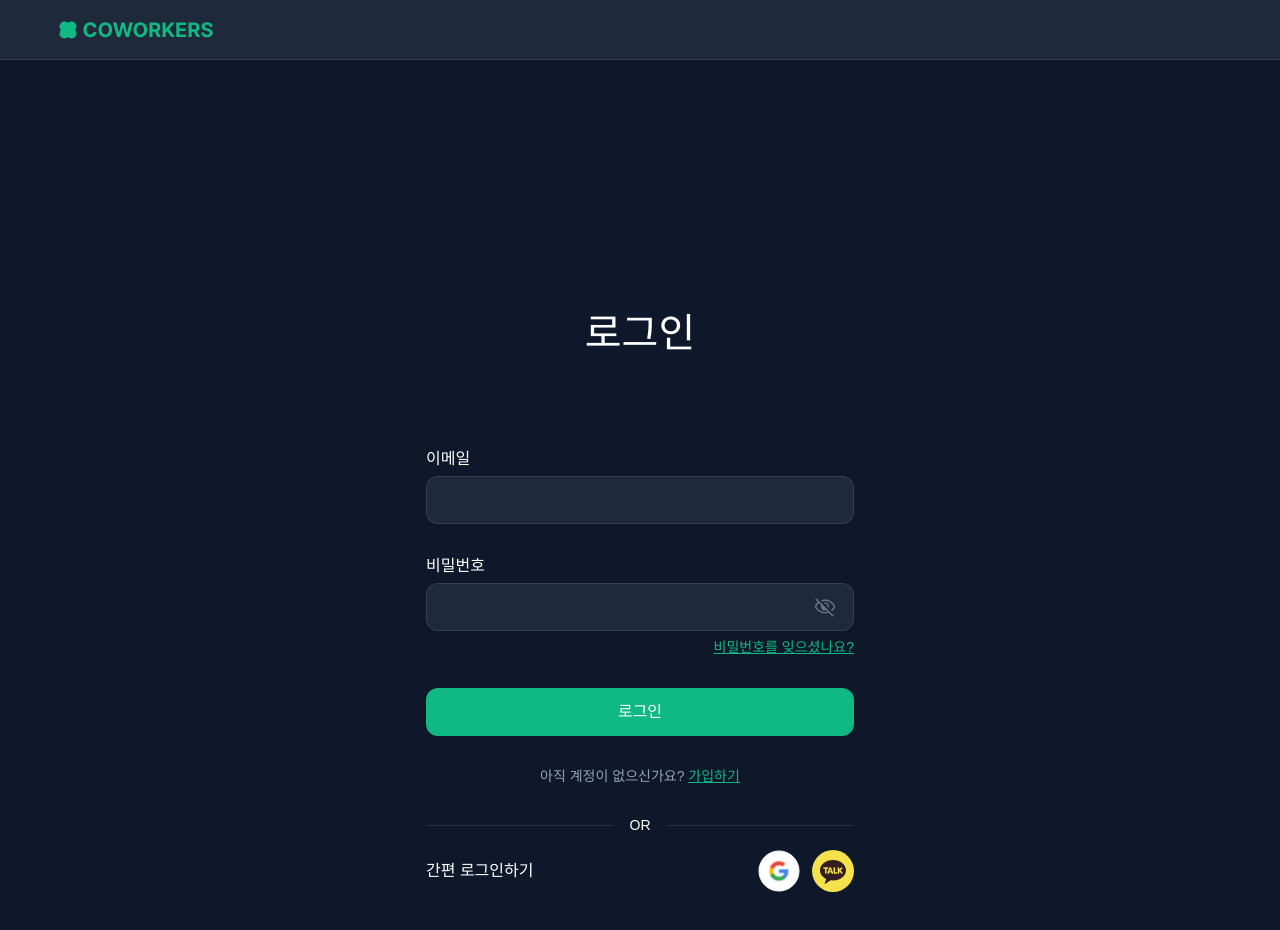
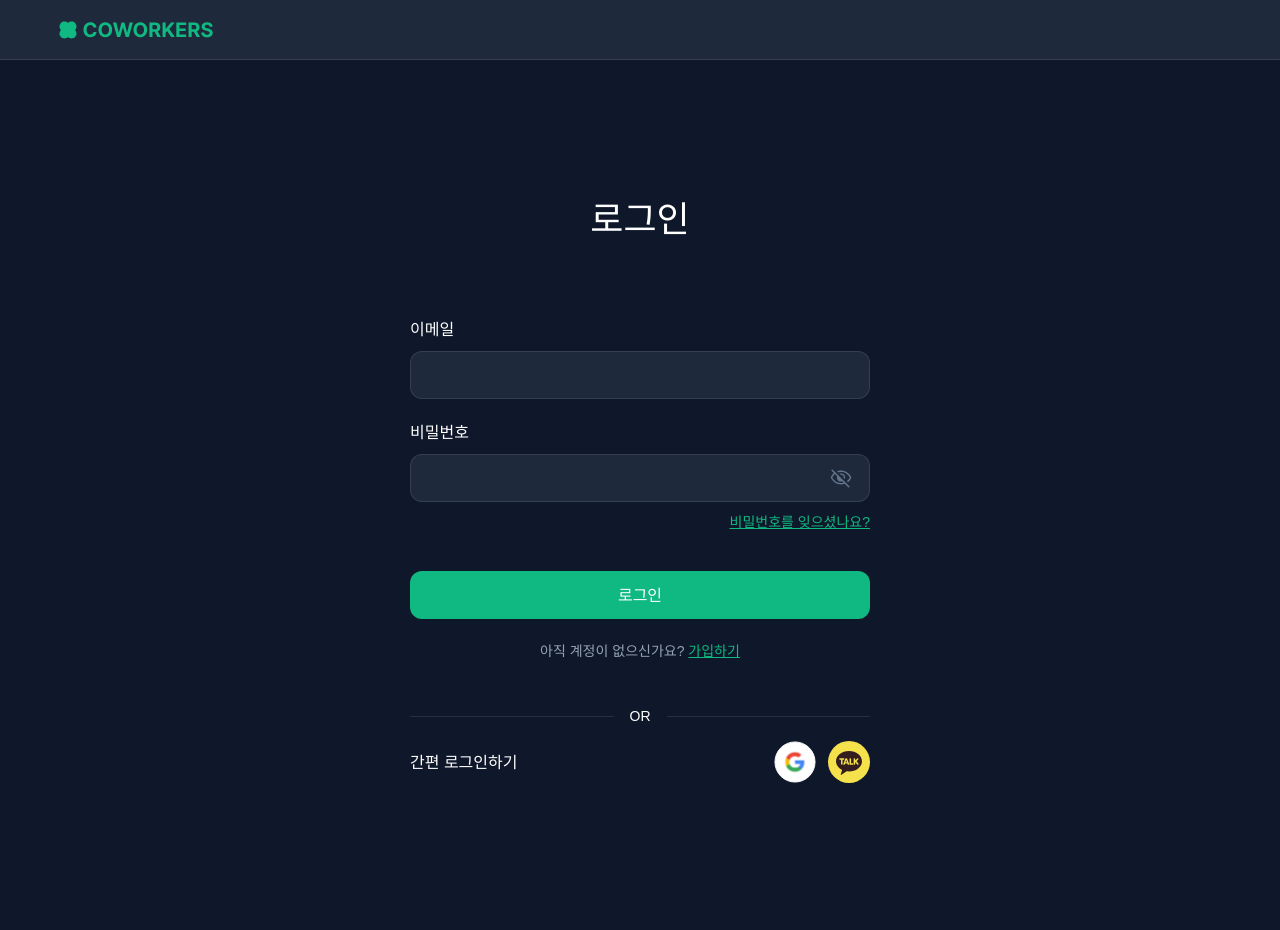
Before and after one commit to ozen0718/coworkers, a Next.js app: page /login in a window 1280 px wide. Shown: the top 930 px of the page. After the commit the page ends 883 px from the top, so only its background shows below. Built offline with nearby package versions, Linux system fonts and the light colour scheme.

Commit message:
[Refactor] Login page layout

```diff
--- a/src/app/(auth)/login/page.tsx
+++ b/src/app/(auth)/login/page.tsx
@@ -4,23 +4,25 @@ import { EmailInput, PasswordInput } from '@/components/common/Inputs';
 import OAuth from '@/components/oauth/index';
 import Button from '@/components/common/Button/Button';
 import Link from 'next/link';
+import { PageTitleStyle } from '@/styles/pageStyle';
 
 export default function LoginPage() {
   return (
-    <div className="bg-bg300 flex min-h-screen items-center justify-center px-4">
-      <div className="flex w-full max-w-[460px] flex-col gap-8">
+    <div className="flex flex-col gap-[25px] md:gap-12">
+      <div>
         {/* 제목 */}
-        <h1 className="text-4xl-medium mb-[60px] text-center text-white">로그인</h1>
+        <h1 className={PageTitleStyle}>로그인</h1>
 
+        <div className="mb-10 flex flex-col gap-6">
           {/* 이메일 필드 */}
-        <div className="flex flex-col gap-2">
-          <label className="text-lg-medium text-white">이메일</label>
+          <div className="flex flex-col gap-3">
+            <label className="text-lg-medium">이메일</label>
             <EmailInput />
           </div>
 
           {/* 비밀번호 필드 */}
-        <div className="flex flex-col gap-2">
-          <label className="text-lg-medium text-white">비밀번호</label>
+          <div className="flex flex-col gap-3">
+            <label className="text-lg-medium">비밀번호</label>
             <PasswordInput />
             <div className="flex justify-end">
               <Link
@@ -31,23 +33,24 @@ export default function LoginPage() {
               </Link>
             </div>
           </div>
+        </div>
 
         {/* 로그인 버튼 */}
-        <Button size="large" variant="primary" className="!w-full">
+        <Button size="large" variant="primary" fullWidth>
           로그인
         </Button>
 
         {/* 회원가입 안내 */}
-        <p className="text-md-regular text-gray400 text-center">
+        <p className="text-md-regular text-gray400 mt-6 text-center">
           아직 계정이 없으신가요?{' '}
           <Link href="/signup" className="text-primary underline hover:opacity-80">
             가입하기
           </Link>
         </p>
+      </div>
 
       {/* 소셜 로그인 영역 */}
       <OAuth authType="login" />
     </div>
-    </div>
   );
 }
```
Lines whose indentation alone changed are shown as unchanged.
